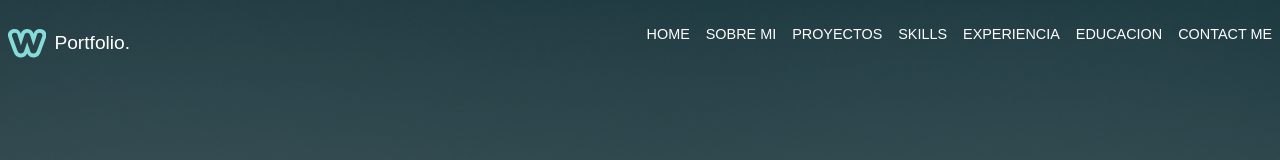
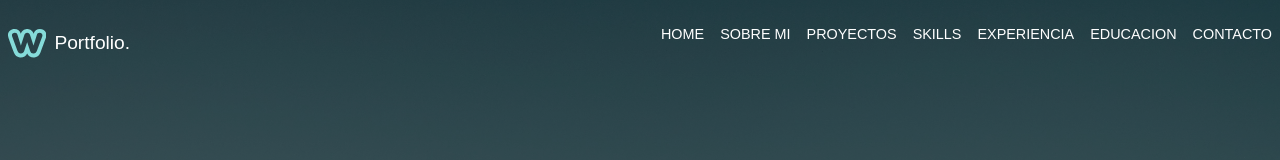
Before and after one commit to cdwenz/wenz-portfolio, a React (Create React App) app: page / in a window 1280 px wide. Shown: the top 160 px of the page. Built offline with nearby package versions, Linux system fonts and the light colour scheme.

Commit message:
corrigiendo espanglish

```diff
--- a/src/Components/navBar/navbar.jsx
+++ b/src/Components/navBar/navbar.jsx
@@ -102,7 +102,7 @@ const Navbar = () => {
               <MenuItemLink href="#CONTACTO" onClick={() => setShowMobileMenu(!showMobileMenu)}>
                 <div>
                   <AiOutlineMail />
-                  CONTACT ME
+                  CONTACTO
                 </div>
               </MenuItemLink>
             </MenuItem>
```
